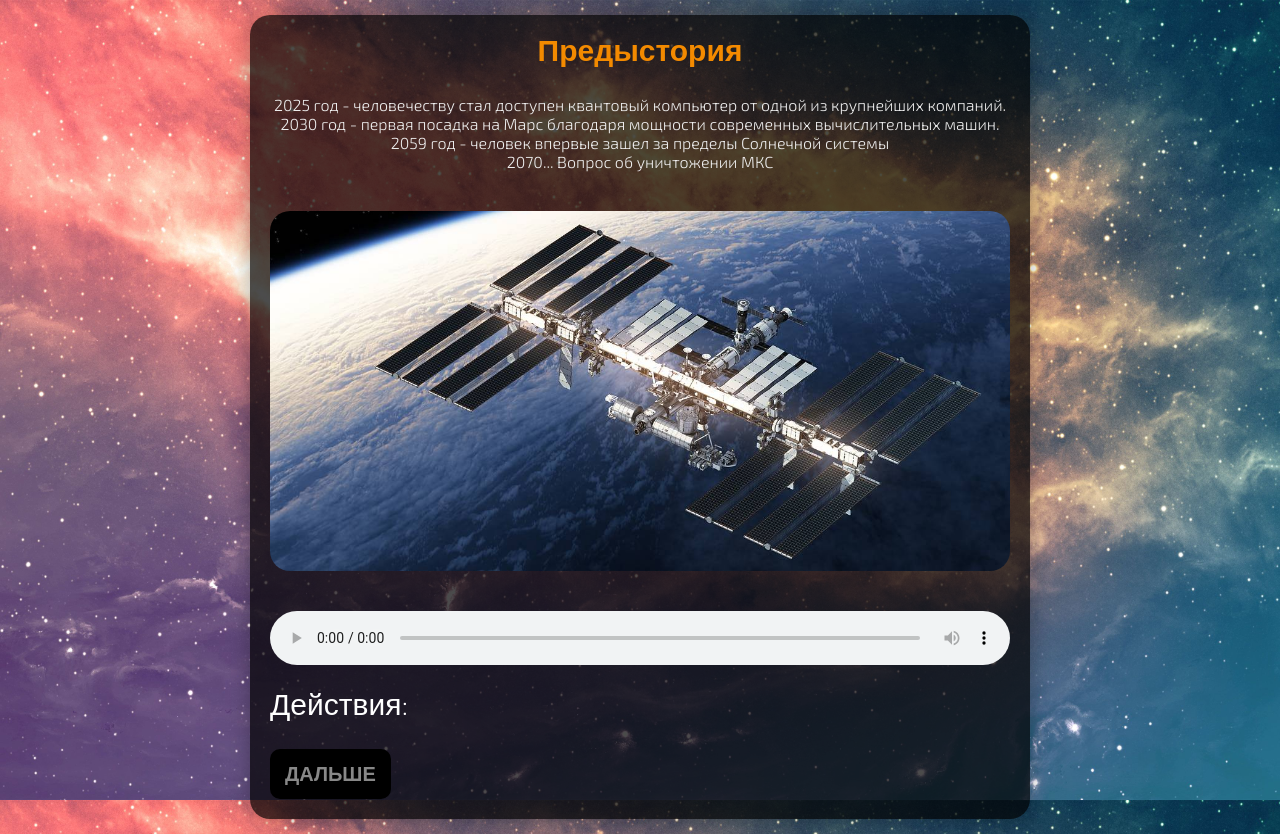
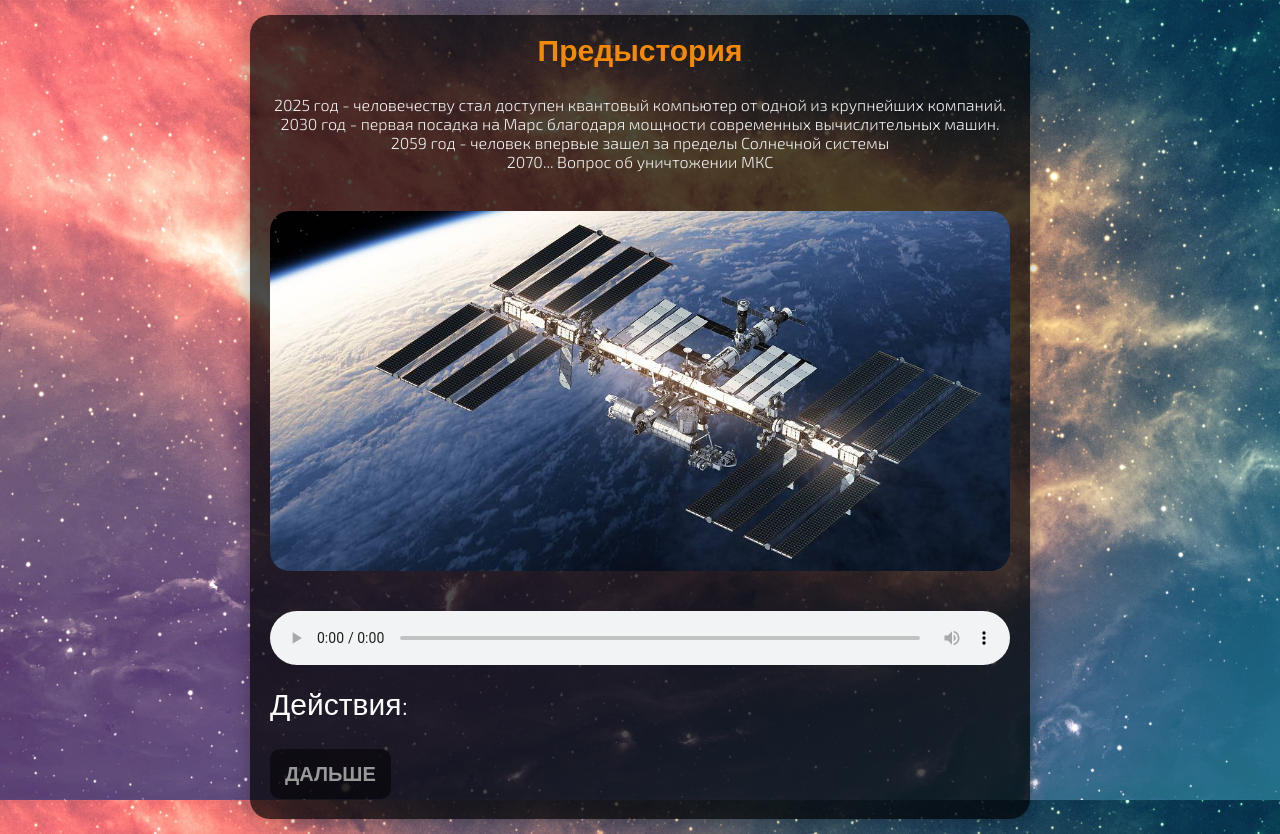
Before and after one commit to pavel-arpa/Sokol_GE3, a plain HTML site: page index.html in a window 1280 px wide. Drawn offline with nearby package versions, Linux system fonts and the light colour scheme.

Commit message:
v1.5 - changed button

```diff
--- a/styles.css
+++ b/styles.css
@@ -89,8 +89,8 @@ body {
 	user-select: none;
 	text-decoration: none;
 	text-transform: uppercase;
-	color: #888;
-	background-color: #000;
+	color: #999;
+	background-color: rgba(0, 0, 0, 0.5);
 	min-height: 40px;
 	max-width: calc(100% - 80px);
 	border-radius: 10px;
```
